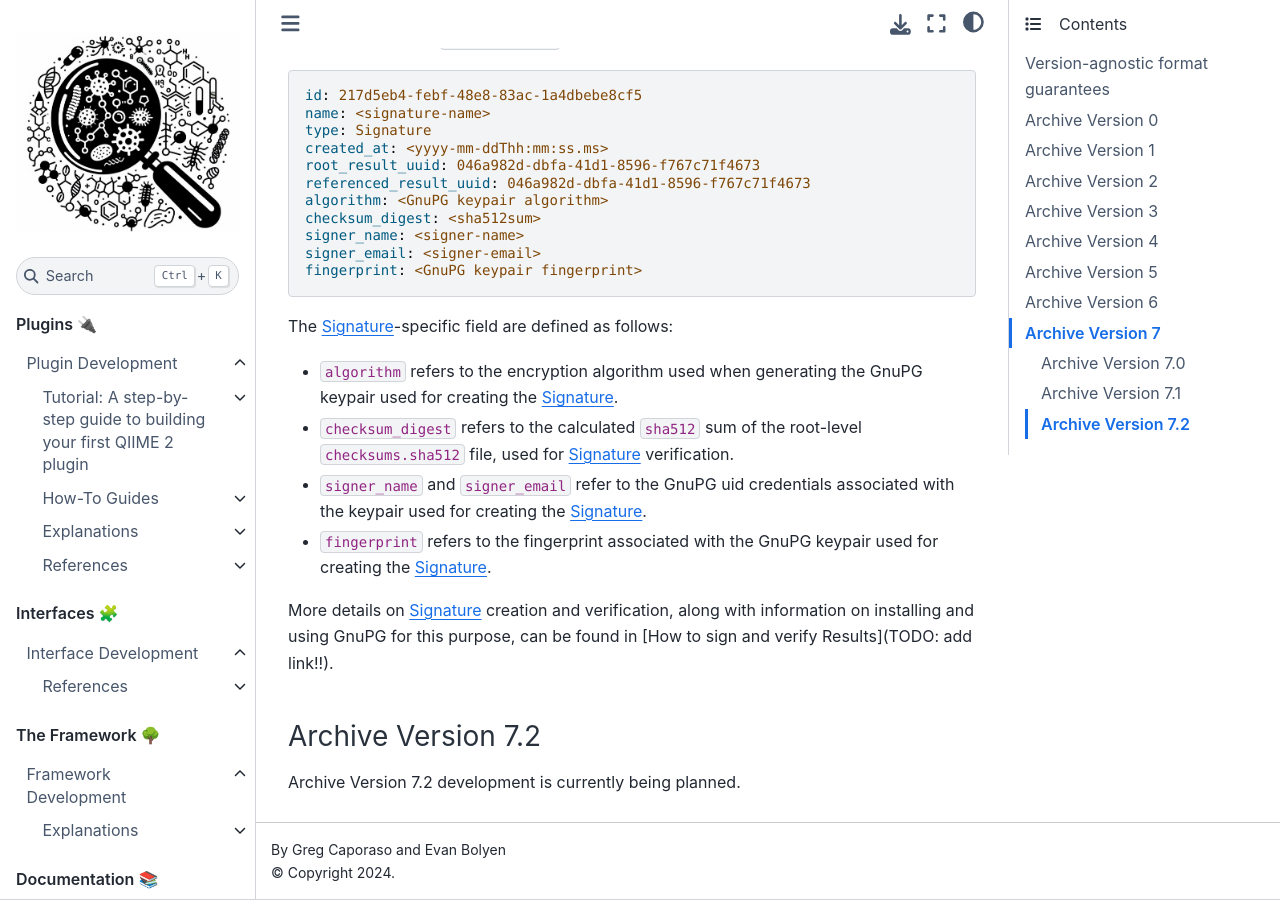
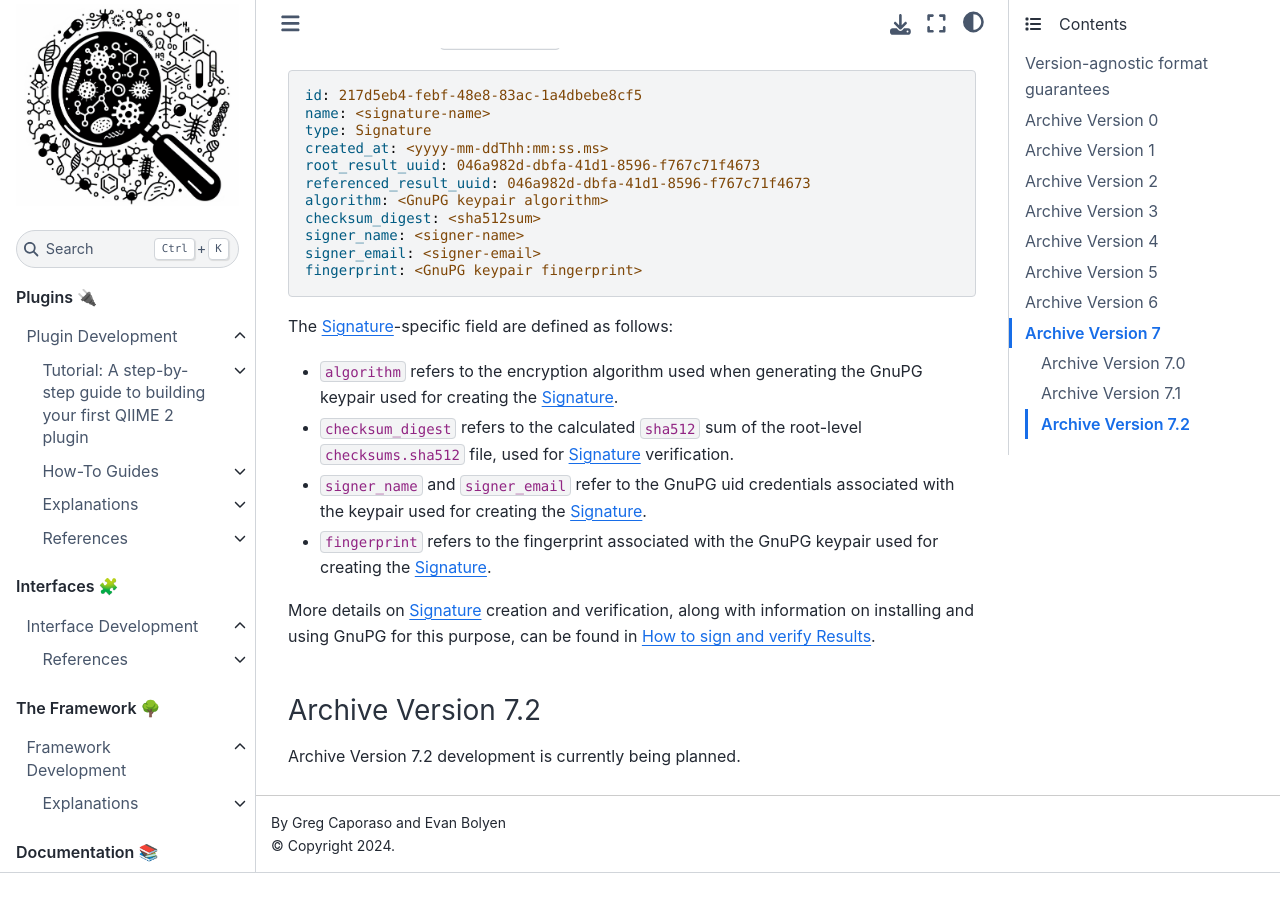
Before and after one commit to caporaso-lab/developing-with-qiime2, a Jupyter Book: the page built from book/framework/references/archive-versions.md, in a window 1280 px wide and 900 px high, scrolled down 11649 px. Built offline with Jupyter Book 1.0.4 settings and Sphinx 7.4.7 and the Sphinx Book theme 1.1.4, drawn with Linux system fonts in a browser that asks for light colours; pages that are not in the unit, such as notebooks, are missing from menus; after the commit the page ends 12522 px from its top, so only the background shows below that; part of the change alters nothing that is shown.

Commit message:
add missing link

```diff
--- a/book/framework/references/archive-versions.md
+++ b/book/framework/references/archive-versions.md
@@ -357,7 +357,7 @@ The {term}`Signature`-specific field are defined as follows:
 - `signer_name` and `signer_email` refer to the GnuPG uid credentials associated with the keypair used for creating the {term}`Signature`.
 - `fingerprint` refers to the fingerprint associated with the GnuPG keypair used for creating the {term}`Signature`.
 
-More details on {term}`Signature` creation and verification, along with information on installing and using GnuPG for this purpose, can be found in [How to sign and verify Results](TODO: add link!!).
+More details on {term}`Signature` creation and verification, along with information on installing and using GnuPG for this purpose, can be found in [How to sign and verify Results](https://use.qiime2.org/en/latest/how-to-guides/sign-and-verify-artifacts.html).
 
 ### Archive Version 7.2
 Archive Version 7.2 development is currently being planned.
```
